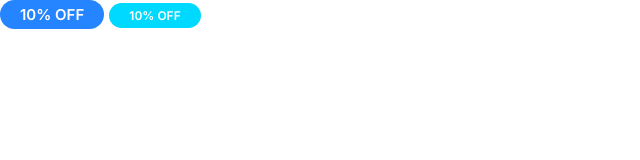
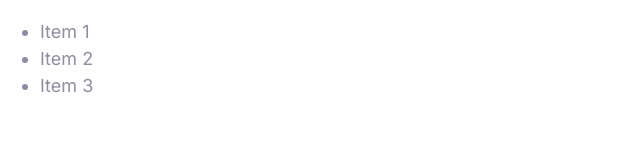
Before and after one commit to nicudoran/html_css_training, a plain HTML site: page index.html in a window 1280 px wide. Shown: the whole page, without its empty margins (0-640 px from the left). Drawn offline with Linux system fonts and the light colour scheme.

Commit message:
Define the lists component.

```diff
--- a/index.html
+++ b/index.html
@@ -14,8 +14,11 @@
 </head>
 
 <body>
-    <span class="badge badge--primary">10% OFF</span>
-    <span class="badge badge--secondary badge--small">10% OFF</span>
+    <ul class="list list--tick">
+        <li class="list__item">Item 1</li>
+        <li class="list__item">Item 2</li>
+        <li class="list__item">Item 3</li>
+    </ul>
 </body>
 
 </html>
```
